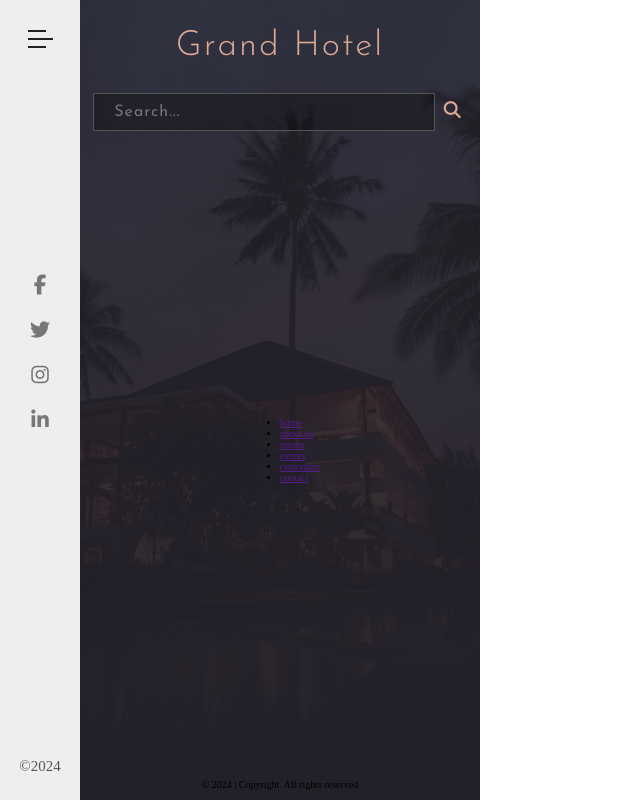
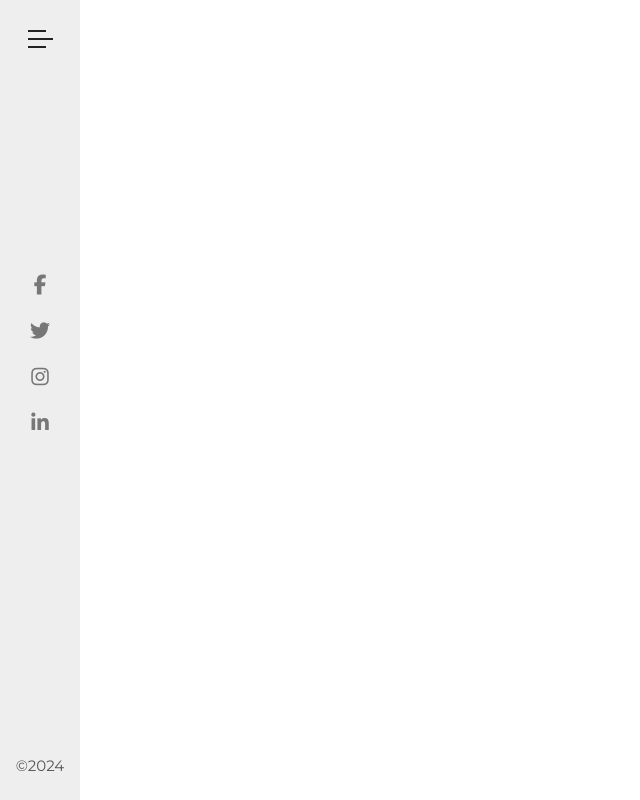
Before and after one commit to sandyFit/grand-hotel, a plain HTML site: page index.html in a window 1280 px wide. Shown: the whole page, without its empty margins (0-640 px from the left). Drawn offline with Linux system fonts and the light colour scheme.

Commit message:
Integrated Sidebar and Navbar

```diff
--- a/index.html
+++ b/index.html
@@ -16,13 +16,18 @@
 
     <!-- navbar -->
     <div class="navbar">
+
+        <input type="checkbox" class="checkbox" id="click" hidden>
+
         <!-- sidebar -->
         <div class="sidebar">
-            <div class="menu-icon">
-                <div class="line line-1"></div>
-                <div class="line line-2"></div>
-                <div class="line line-3"></div>
-            </div>
+            <label for="click">
+                <div class="menu-icon">
+                    <div class="line line-1"></div>
+                    <div class="line line-2"></div>
+                    <div class="line line-3"></div>
+                </div>
+            </label>
 
             <ul class="social-icons-list">
                 <li>
--- a/styles.css
+++ b/styles.css
@@ -6,9 +6,8 @@ html {
 body {
     margin: 0;
     padding: 0;
-    font-family: 'Monserrat' sans-serif;
+    font-family: "Montserrat", sans-serif;
 }
-
 /* ======== NAVBAR ======== */
 
 /* ======== SIDEBAR ======== */
@@ -21,6 +20,7 @@ body {
     flex-direction: column;
     justify-content: space-between;
     align-items: center;
+    z-index: 10;
 }
 
 .menu-icon {
@@ -38,7 +38,7 @@ body {
 
 .line-1, .line-3 {
     width: 1.8rem;
-    transition: width .3s cubic-bezier(0.39, 0.575, 0.565, 1);
+    transition: all .4s cubic-bezier(0.39, 0.575, 0.565, 1);
 }
 
 .menu-icon:hover .line {
@@ -75,8 +75,8 @@ body {
 
 /* ======== NAVIGATION ======== */
 .navigation {
-    margin-left: 8rem;
     position: fixed;
+    left: -32rem;
     width: 40rem;
     height: 100%;
     background: linear-gradient(to top, rgba(34, 32, 41, 1), rgba(34, 32, 41, .8)),
@@ -86,6 +86,7 @@ body {
     flex-direction: column;
     justify-content: space-between;
     align-items: center;
+    transition: left .8s cubic-bezier(0.215, 0.610, 0.355, 1);
 }
 
 .navigation-heading {
@@ -95,6 +96,10 @@ body {
     letter-spacing: .2rem;
     color: #deaa96;
     text-align: center;
+}
+
+.navigation-search {
+    position: relative;
 }
 
 .navigation-search-input {
@@ -119,6 +124,94 @@ body {
     background-color: transparent;
     color: #deaa96;
     font-size: 1.7rem;
+    position: absolute;
+    top: 1rem;
+    right: 1rem;
+    cursor: pointer;
 }
 
+.navigation-search.btn:focus {
+    outline: none;
+}
+
+.navigation-item {
+    position: relative;
+}
+
+.navigation-list {
+    list-style: none;
+    height: 28rem;
+    display: flex;
+    flex-direction: column;
+    justify-content: space-between;
+    align-items: center;
+    padding: 0;
+}
+
+.navigation-link {
+    color: #fff;
+    font-size: 1.6rem;
+    text-transform: uppercase;
+    text-decoration: none;
+    letter-spacing: .1rem;
+}
+
+.navigation-link::before {
+    content: '';
+    width: 0;
+    height: .1rem;
+    background-color: #deaa86;
+    position: absolute;
+    top: 1rem;
+    left: -4rem;
+    transition: width .5s cubic-bezier(1, 0, 0, 1);
+}
+
+.navigation-link::after {
+    content: '';
+    width: 0;
+    height: .1rem;
+    background-color: #deaa86;
+    position: absolute;
+    top: 1rem;
+    right: -4rem;
+    transition: width .5s cubic-bezier(1, 0, 0, 1);
+}
+
+.navigation-link:hover {
+    color: #deaa86;
+}
+
+.navigation-link:hover::before,
+.navigation-link:hover::after {
+    width: 3rem;
+}
+
+.copyright {
+    color: #fff;
+    font-size: 1.2rem;
+    margin-bottom: 1.5rem;
+}
+
+.checkbox:checked ~ .navigation {
+    left: 8rem;
+}
+
+.checkbox:checked ~ .sidebar .line-1 {
+    transform: rotate(-405deg) translate(-5px, 6px);
+    width: 2.5rem;
+}
+
+.checkbox:checked ~ .sidebar .line-2 {
+    opacity: 0;
+}
+
+.checkbox:checked ~ .sidebar .line-3 {
+    transform: rotate(405deg) translate(-5px, -6px);
+    width: 2.5rem;
+
+}
+
+
+
 /* ======== END OF NAVIGATION ======== */
```
